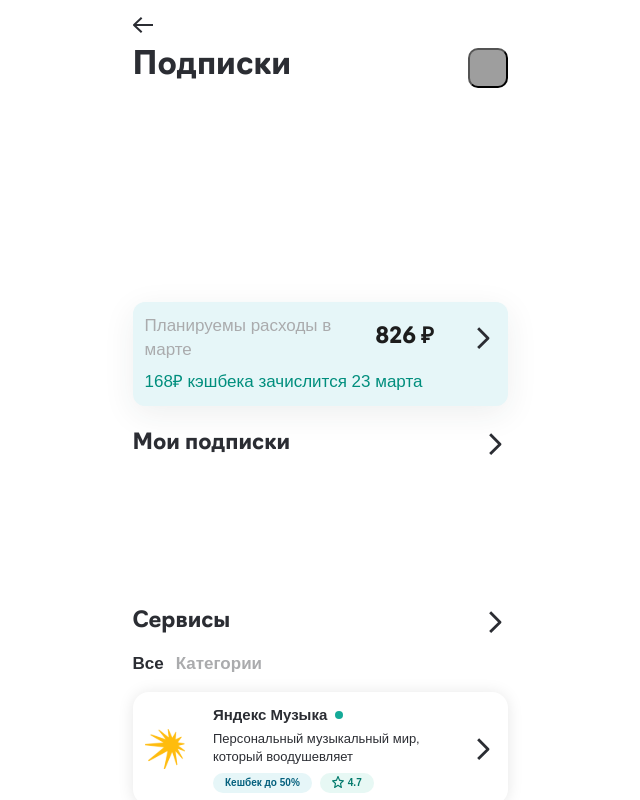
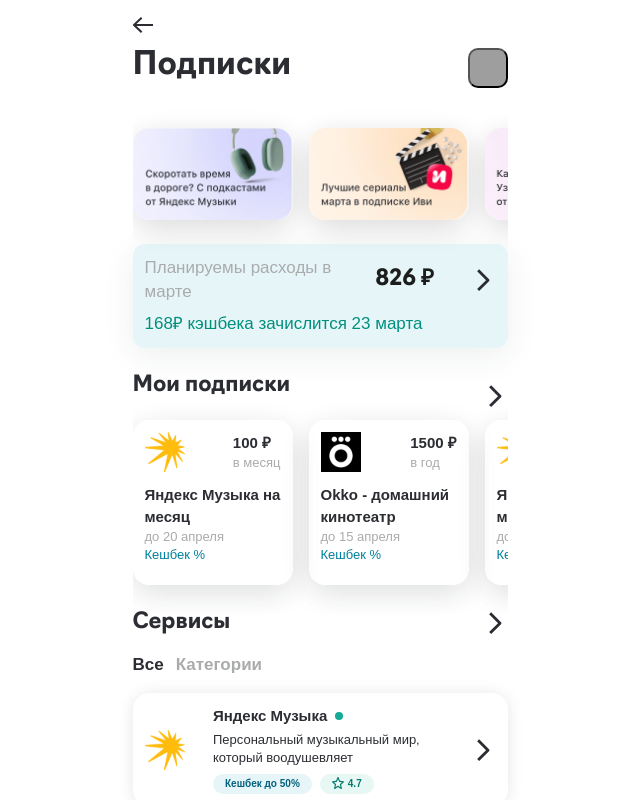
Before and after one commit to cerea62/pay2u-project, a React (Create React App) app: page / in a window 1280 px wide. Both pictures are taken after a click on the button 807 px from the left and 68 px from the top of the page. Shown: the top 800 px of the page, without its empty margins (320-960 px from the left). Built offline with nearby package versions, Linux system fonts and the light colour scheme; grey boxes are pictures that could not be loaded.

Commit message:
переделана карусель карточек на Swiper

```diff
--- a/src/components/Banner/Banner.css
+++ b/src/components/Banner/Banner.css
@@ -8,7 +8,7 @@
 }
 
 .banner__image {
-    width: 160px;
+    max-width: 160px;
     height: 92px;
     object-fit: cover;
     border-radius: 16px;
--- a/src/components/Banner/Banner.jsx
+++ b/src/components/Banner/Banner.jsx
@@ -1,36 +1,50 @@
 import React from "react";
-import {useSelector } from "react-redux";
+import { useSelector } from "react-redux";
 import './Banner';
 import PlannedCosts from "../PlannedCosts/PlannedCosts";
-import Carousel from 'react-multi-carousel';
+import { Swiper, SwiperSlide } from 'swiper/react';
+import 'swiper/css';
+import 'swiper/css/free-mode';
+import { FreeMode } from 'swiper/modules';
 import 'react-multi-carousel/lib/styles.css';
 import { cardsOfSignedUser, cardsOfUnsignedUser } from '../../utils/cards'
-import { store } from '../../store/store.jsx';
 
-const responsive = {
-    mobile: {
-        breakpoint: { max: 700, min: 0 },
-        items: 2
-    }
-};
-//не удается добавить тени в слайдер
 export default function Banner() {
 
     const isSigned = useSelector((state) => state.isSigned);
-
-    const cards = isSigned ? (cardsOfSignedUser) : cardsOfUnsignedUser
+    console.log(isSigned);
+    const cards = isSigned ? (cardsOfSignedUser) : (cardsOfUnsignedUser)
     return (
         <>
             <section className="banner">
-                <Carousel responsive={responsive}
+                {/* <Carousel responsive={responsive}
                     swipeable={true} >
                     {cards.map(item => (
-                        <div key={item.id} className="banner__card">
+                        <div key={item.id} className="banner__card swiper-slide">
                             <img className="banner__image" src={item.image} alt="#" />
                         </div>
                     ))}
 
-                </Carousel>
+                </Carousel> */}
+            <Swiper
+                slidesPerView={2}
+                spaceBetween={16}
+                freeMode={true}
+                pagination={{
+                    clickable: true,
+                }}
+                modules={[FreeMode]}
+                className="mySwiper"
+            >
+                {cards.map(item => (
+                    <SwiperSlide>
+                        <div key={item.id} className="banner__card">
+                            <img className="banner__image" src={item.image} alt="#" />
+                        </div>
+                    </SwiperSlide>
+                ))}
+            </Swiper>
+
                 {isSigned ? (
                     <PlannedCosts />
                 ) : (null)
--- a/src/components/Main/Main.jsx
+++ b/src/components/Main/Main.jsx
@@ -8,6 +8,7 @@
 
 
 export default function Main() {
+    console.log(store.getState());
     function handleClick() {
         store.dispatch({
             type: EDIT_IS_SIGNED,
--- a/src/components/Services/Services.css
+++ b/src/components/Services/Services.css
@@ -1,4 +1,5 @@
 .services {
+    margin-top: 24px;
 }
 
 .services__nav {
--- a/src/components/ServicesCard/ServicesCard.jsx
+++ b/src/components/ServicesCard/ServicesCard.jsx
@@ -17,7 +17,6 @@
             modificator = 'red'
         }
     }
-    console.log(modificator)
 
     const classNameRating = "services-card__rating services-card__rating_" + modificator;
     return (
--- a/src/components/Subscriptions/Subscriptions.css
+++ b/src/components/Subscriptions/Subscriptions.css
@@ -9,7 +9,7 @@
 }
 
 .subscriptions__title {
-    margin: 0;
+    margin: 0 0 20px 0;
     font-family: "Navigo", Arial, Helvetica, sans-serif;
     font-size: 22px;
     font-weight: 700;
--- a/src/components/Subscriptions/Subscriptions.jsx
+++ b/src/components/Subscriptions/Subscriptions.jsx
@@ -7,13 +7,17 @@
 import ButtonSubmit from "../ButtonSubmit/ButtonSubmit";
 import subscriptions from "../../utils/subscriptions";
 import SubscriptionsCards from "../SubscriptionsCards/SubscriptionsCards";
+import { Swiper, SwiperSlide } from 'swiper/react';
+import 'swiper/css';
+import 'swiper/css/free-mode';
+import { FreeMode } from 'swiper/modules';
 
-const responsive = {
-    mobile: {
-        breakpoint: { max: 700, min: 0 },
-        items: 2
-    }
-};
+// const responsive = {
+//     mobile: {
+//         breakpoint: { max: 700, min: 0 },
+//         items: 2
+//     }
+// };
 
 export default function Subscriptions() {
     const isSigned = useSelector((state) => state.isSigned);
@@ -26,19 +30,41 @@
                         path={'subscribe'} />
                 </div>
                 {isSigned ? (
-                    <Carousel responsive={responsive}
-                        swipeable={true}>
+                    // <Carousel responsive={responsive}
+                    //     swipeable={true}>
+                    //     {subscriptions.map(item => (
+                    //         <SubscriptionsCards
+                    //         id={item.id}
+                    //         cost={item.cost}
+                    //         logo={item.logo}
+                    //         period={item.period}
+                    //         title={item.title}
+                    //         duration={item.duration}
+                    //          />
+                    //     ))}
+                    // </Carousel>
+                    <Swiper
+                        slidesPerView={2}
+                        spaceBetween={16}
+                        freeMode={true}
+                        pagination={{
+                            clickable: true,
+                        }}
+                        modules={[FreeMode]}
+                        className="mySwiper"
+                    >
                         {subscriptions.map(item => (
+                            <SwiperSlide>
                                 <SubscriptionsCards
                                     id={item.id}
                                     cost={item.cost}
                                     logo={item.logo}
                                     period={item.period}
                                     title={item.title}
-                            duration={item.duration}
-                             />
+                                    duration={item.duration} />
+                            </SwiperSlide>
                         ))}
-                    </Carousel>
+                    </Swiper>
                 ) : (
                     <div>
                         <p className="subscriptions__proposal">Подключите подписку
--- /dev/null
+++ b/src/components/Swiper/Swiper.css
@@ -0,0 +1,21 @@
+.swiper {
+    width: 375px;
+    /* height: 100%; */
+    margin: -30px 0 !important;
+    padding: 30px 0 !important;
+}
+
+.swiper-slide {
+    width: 160px !important;
+    object-fit: cover;
+    border-radius: 16px;
+    box-shadow: 0px 8px 32px 0px rgba(0, 0, 0, 0.08);
+    display: flex;
+    justify-content: center;
+    align-items: center;
+}
+
+.swiper-slide img {
+    display: block;
+    object-fit: cover;
+}
--- a/src/index.css
+++ b/src/index.css
@@ -21,3 +21,4 @@
 @import url(../src/components/Payment/PaymentCard/PaymentCard.css);
 @import url(../src/components/Payment/PaymentCardsList/PaymentCardsList.css);
 @import url(../src/components/Subscribe/Subscribe.css);
+@import url(../src/components/Swiper/Swiper.css);
```
Also changed, not shown: src/components/Banner/BannerCardsList/BannerCardsList.jsx (added, +18 -0 lines), src/components/Swiper/Swiper.jsx (added, +38 -0 lines), src/components/Banner/BannerCardsList/BannerCardsList.css (added), 1 other file (tests, documents, lock files or other folders). Lines whose indentation alone changed are shown as unchanged.
